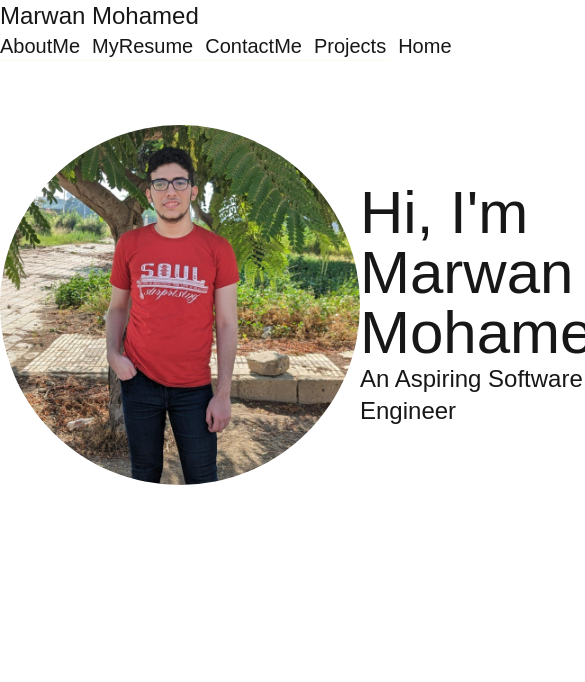
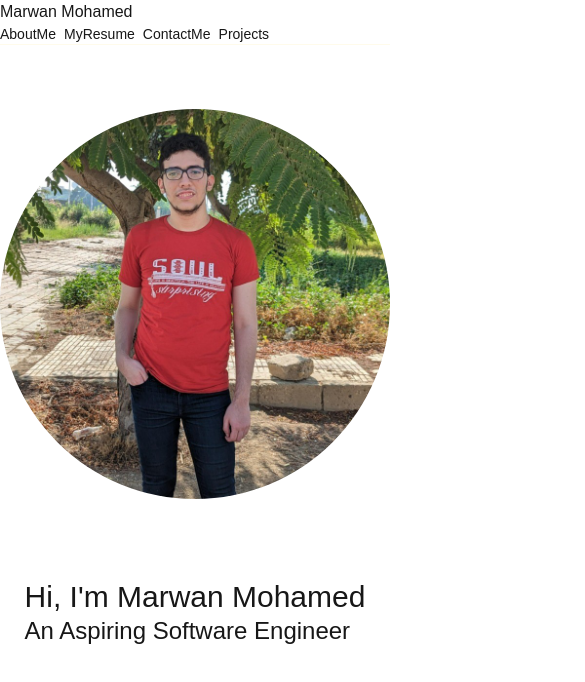
Before and after one commit to marwan-salem18/portfolio, a Next.js app: page / in a window 390 px wide. Shown: the top 682 px of the page, 585 px wide, since content can reach past the window. Built offline with nearby package versions, Linux system fonts and the light colour scheme.

Commit message:
css is annoying

```diff
--- a/src/app/layout.js
+++ b/src/app/layout.js
@@ -28,7 +28,8 @@ export default function RootLayout({ children }) {
         <main
           className="flex justify-around
           items-center
-          mt-16"
+          mt-16
+          flex-wrap"
         >
           {children}
         </main>
--- a/src/app/navbar.js
+++ b/src/app/navbar.js
@@ -1,13 +1,15 @@
 export default function Navbar(){
     return (
-      <nav className="flex flex-row flex-wrap inset-x-0 top-0 justify-between border-b-1 dark:border-gray-700 border-amber-50 ">
-        <p className="text-2xl">Marwan Mohamed</p>
-        <div className="flex text-xl gap-x-3">
-          <a href="./About-me">AboutMe</a>
+      <nav
+        className="flex flex-row flex-wrap
+      inset-x-0 top-0 justify-between border-b-1 dark:border-gray-700 border-amber-50 max-w-full"
+      >
+        <p className="text-base sm:text-2xl">Marwan Mohamed</p>
+        <div className="flex content-center text-sm gap-x-2 sm:text-xl sm:gap-x-3">
+          <a href="./">AboutMe</a>
           <a href="./Resume">MyResume</a>
           <a href="./contact">ContactMe</a>
           <a href="./projects">Projects</a>
-          <a href="./">Home</a>
         </div>
       </nav>
     );
--- a/src/app/page.js
+++ b/src/app/page.js
@@ -8,10 +8,10 @@ export default function Home() {
         src={pic}
         alt="pic of me"
         className="aspect-square
-        w-90 rounded-full"
+        md:w-90 w-full rounded-full "
       />
-      <div>
-        <p className="text-6xl">Hi, I'm Marwan Mohamed</p>
+      <div className='mt-20 md:mt-0'>
+        <p className="text-3xl ">Hi, I'm Marwan Mohamed</p>
         <p className="text-2xl">An Aspiring Software Engineer</p>
       </div>
     </>
```
